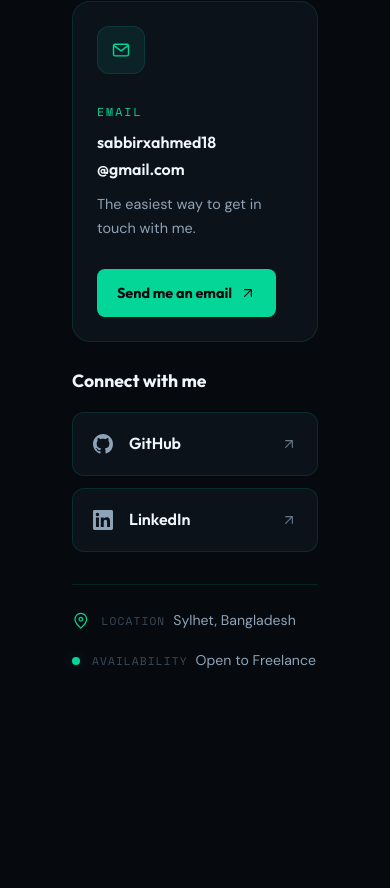
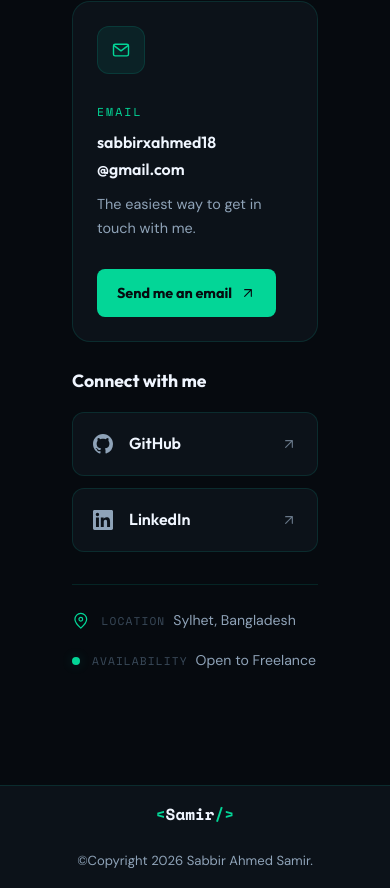
Before and after one commit to sasamir10/sabbir-ahmed-samir, a React (Vite) app: page / in a window 390 px wide. Shown: the part 7547-8435 px from the top of the page. Before the commit the page ends 8332 px from the top, so only its background shows below. Built offline with nearby package versions, Linux system fonts and the light colour scheme.

Commit message:
feat: implement responsive footer component

```diff
--- a/src/App.jsx
+++ b/src/App.jsx
@@ -4,6 +4,7 @@ import About from "./components/About.jsx";
 import Skills from "./components/Skills.jsx";
 import Projects from "./components/Projects.jsx";
 import Contact from "./components/Contact.jsx";
+import Footer from "./components/Footer.jsx";
 
 export default function App() {
     return (
@@ -14,6 +15,7 @@ export default function App() {
             <Skills />
             <Projects />
             <Contact />
+            <Footer />
         </>
     );
 }
--- /dev/null
+++ b/src/components/Footer.jsx
@@ -0,0 +1,16 @@
+export default function Footer() {
+    return (
+        <footer className="border-t border-border bg-bg-2 p-4">
+            <div className="mx-auto flex max-w-content flex-wrap items-center justify-center gap-6 max-[769px]:flex-col max-[769px]:text-center">
+                <div className="font-mono text-base font-bold text-white">
+                    <span className="text-cyan">&lt;</span>
+                    Samir
+                    <span className="text-cyan">/&gt;</span>
+                </div>
+                <p className="text-center text-[0.82rem] text-gray">
+                    ©Copyright 2026 Sabbir Ahmed Samir.
+                </p>
+            </div>
+        </footer>
+    );
+}
```
